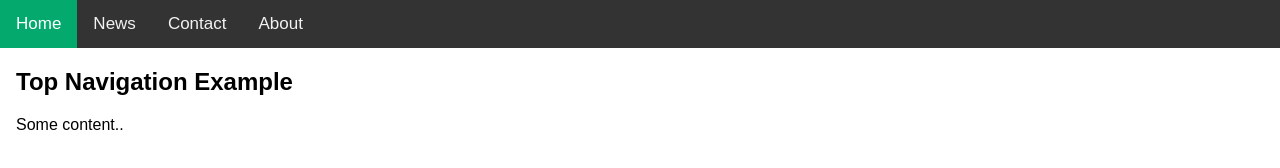
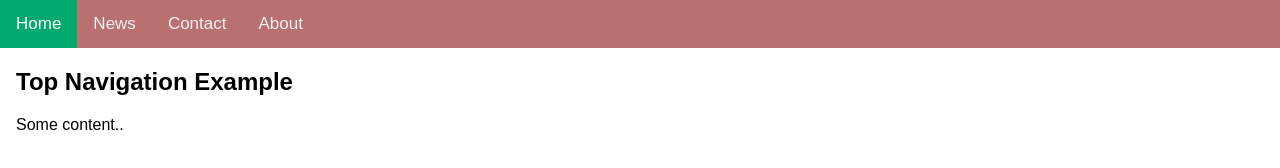
Before and after one commit to shfq07/MEENU, a plain HTML site: page top_navigationbar.html in a window 1280 px wide. Drawn offline with Linux system fonts and the light colour scheme.

Commit message:
Update top.css

```diff
--- a/top.css
+++ b/top.css
@@ -5,7 +5,7 @@ body {
 
   .topnav {
     overflow: hidden;
-    background-color: #333;
+    background-color: rgb(184, 112, 112);
   }
 
   .topnav a {
```
